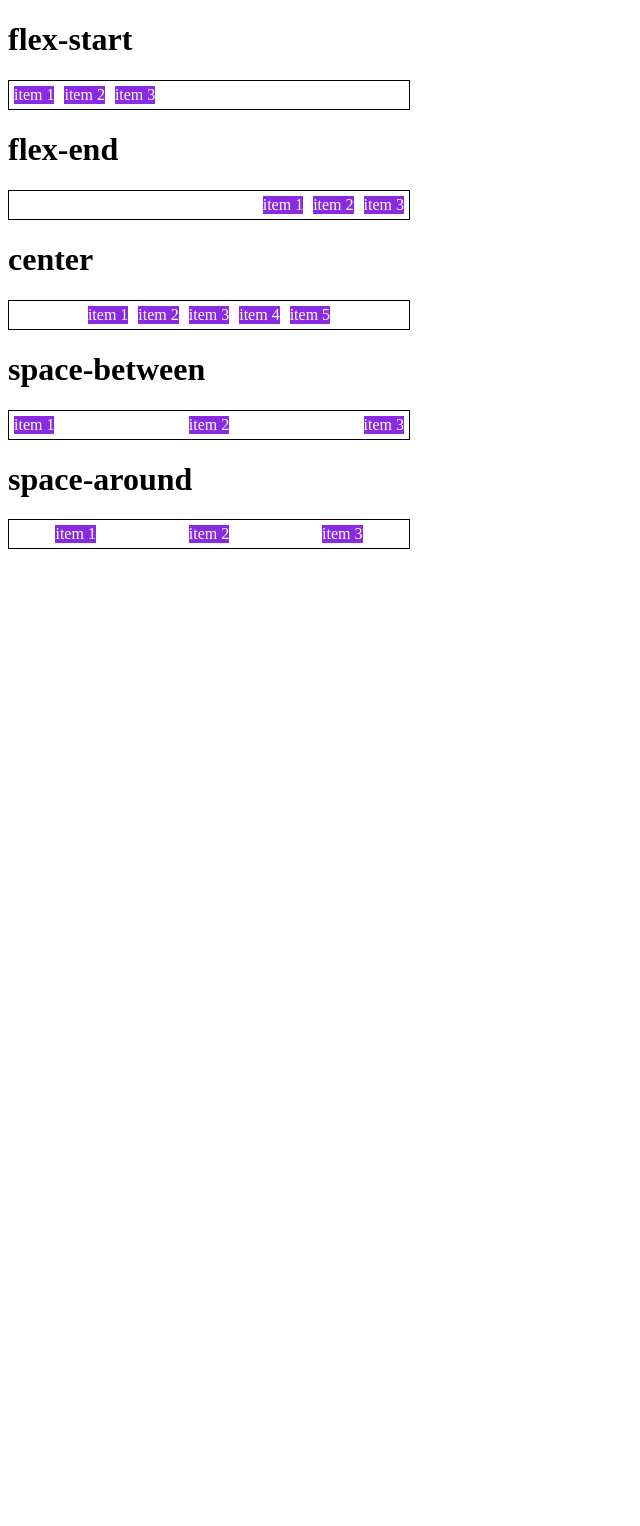
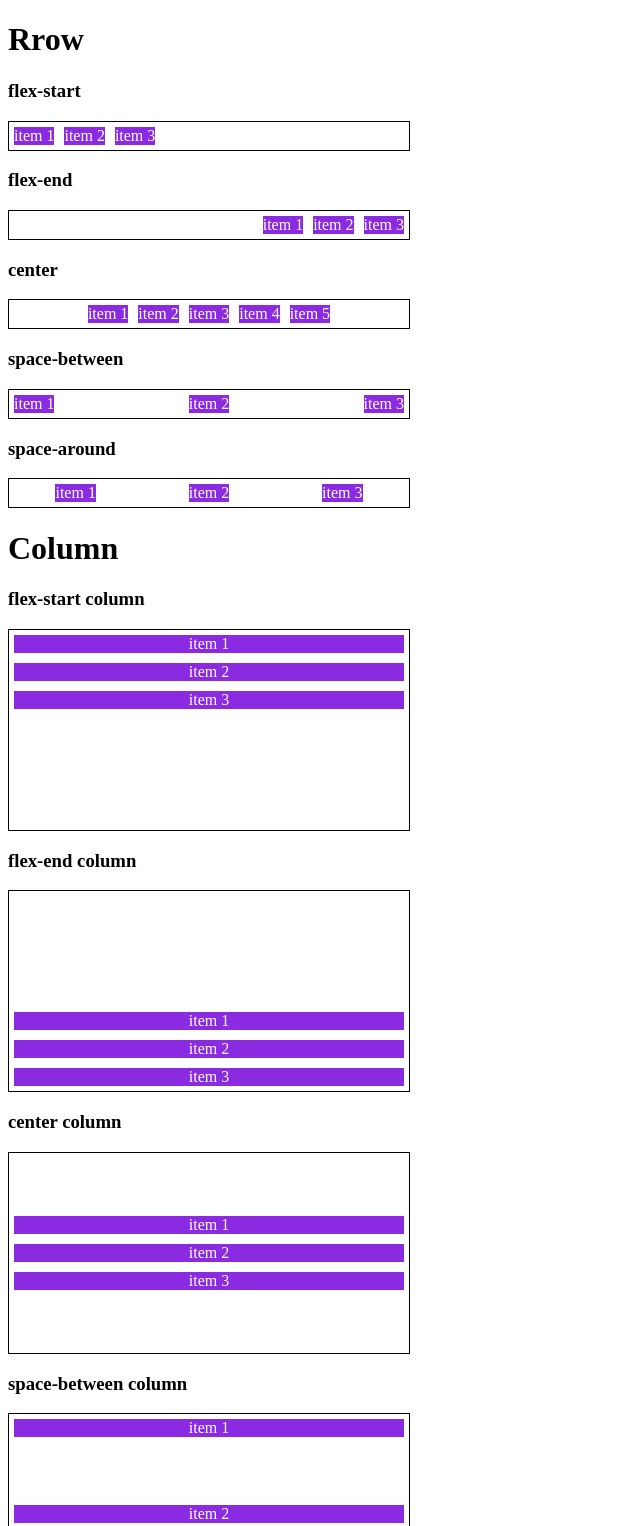
Before and after one commit to brenomorais-ti/ProjetoFlexBox, a plain HTML site: page 4-justyfi-content.html in a window 1280 px wide. Shown: the top 1526 px of the page, without its empty margins (0-640 px from the left). Before the commit the page ends 800 px from the top, so only its background shows below. Drawn offline with Linux system fonts and the light colour scheme.

Commit message:
justyfi-content continuação

```diff
--- a/4-justyfi-content.html
+++ b/4-justyfi-content.html
@@ -40,24 +40,31 @@
         .space-around{
             justify-content: space-around;
         }
+
+        .column{
+            flex-direction: column;
+            min-height: 200px;
+        }
     </style>
 </head>
 <body>
-    <h1>flex-start</h1>
+    <h1>Rrow</h1>
+
+    <h3>flex-start</h3>
     <section class="container flex-start">
         <div class="item">item 1</div>
         <div class="item">item 2</div>
         <div class="item">item 3</div>
     </section>
 
-    <h1>flex-end</h1>
+    <h3>flex-end</h3>
     <section class="container flex-end">
         <div class="item">item 1</div>
         <div class="item">item 2</div>
         <div class="item">item 3</div>
     </section>
 
-    <h1>center</h1>
+    <h3>center</h3>
     <section class="container center">
         <div class="item">item 1</div>
         <div class="item">item 2</div>
@@ -66,15 +73,51 @@
         <div class="item">item 5</div>
     </section>
 
-    <h1>space-between</h1>
+    <h3>space-between</h3>
     <section class="container space-between">
         <div class="item">item 1</div>
         <div class="item">item 2</div>
         <div class="item">item 3</div>
     </section>
 
-    <h1>space-around</h1>
+    <h3>space-around</h3>
     <section class="container space-around">
+        <div class="item">item 1</div>
+        <div class="item">item 2</div>
+        <div class="item">item 3</div>
+    </section>
+
+    <h1>Column</h1>
+    <h3>flex-start column</h3>
+    <section class="container flex-start column">
+        <div class="item">item 1</div>
+        <div class="item">item 2</div>
+        <div class="item">item 3</div>
+    </section>
+
+    <h3>flex-end column</h3>
+    <section class="container flex-end column">
+        <div class="item">item 1</div>
+        <div class="item">item 2</div>
+        <div class="item">item 3</div>
+    </section>
+
+    <h3>center column</h3>
+    <section class="container center column">
+        <div class="item">item 1</div>
+        <div class="item">item 2</div>
+        <div class="item">item 3</div>
+    </section>
+
+    <h3>space-between column</h3>
+    <section class="container space-between column">
+        <div class="item">item 1</div>
+        <div class="item">item 2</div>
+        <div class="item">item 3</div>
+    </section>
+
+    <h3>space-around column</h3>
+    <section class="container space-around column">
         <div class="item">item 1</div>
         <div class="item">item 2</div>
         <div class="item">item 3</div>
```
